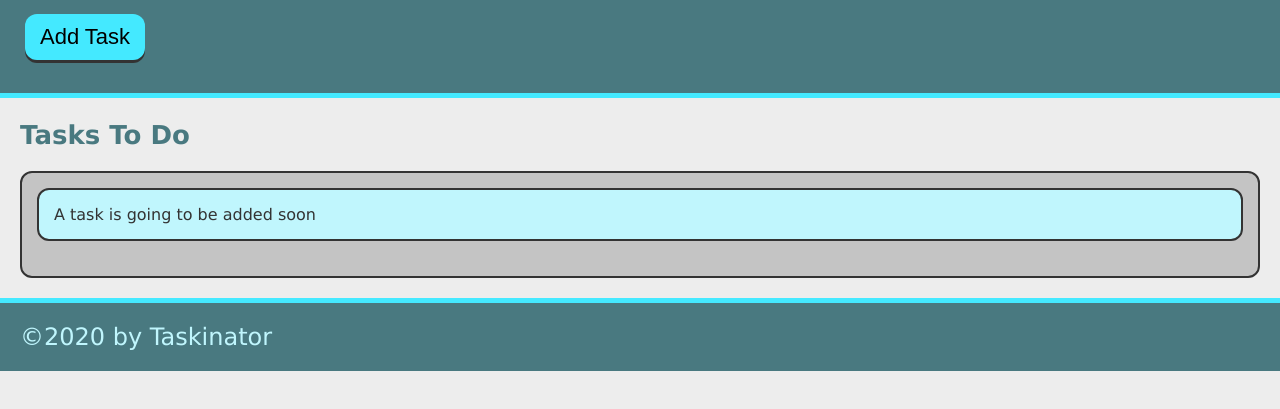
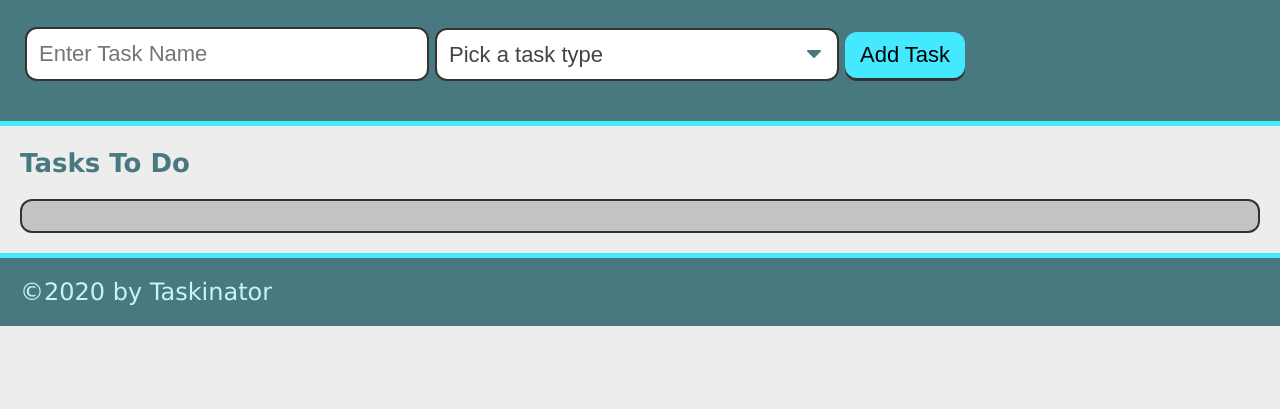
Before and after one commit to Infinitelooping/taskinator, a plain HTML site: page index.html in a window 1280 px wide. Shown: the part 115-524 px from the top of the page. Drawn offline with Linux system fonts and the light colour scheme.

Commit message:
added func to use form and to submit with enter

```diff
--- a/assets/js/script.js
+++ b/assets/js/script.js
@@ -1,12 +1,15 @@
 
-var buttonEl = document.querySelector("#save-task");
+var formEl = document.querySelector("#task-form");
 var tasksToDoEl = document.querySelector("#tasks-to-do");
 
-var createTaskHandler = function() {
+var createTaskHandler = function(event) {
+
+    event.preventDefault();
+
     var listItemEl = document.createElement("li");
     listItemEl.className = "task-item";
     listItemEl.textContent = "This is a new task.";
     tasksToDoEl.appendChild(listItemEl);
-  }
+}
 
-buttonEl.addEventListener("click", createTaskHandler);
+formEl.addEventListener("submit", createTaskHandler);
--- a/index.html
+++ b/index.html
@@ -14,7 +14,23 @@
         <p>
             Click the button below to add a new task!
         </p>
-        <button class="btn" id="save-task">Add Task</button>
+
+        <form id="task-form">
+            <div class="form-group">
+                <input type="text" name="task-name" placeholder="Enter Task Name" />
+            </div>
+            <div class="form-group">
+                <select name="task-type" class="select-dropdown">
+                  <option value="" disabled selected>Pick a task type</option>
+                  <option value="Print">Print</option>
+                  <option value="Web">Web</option>
+                  <option value="Mobile">Mobile</option>
+                </select>
+              </div>
+            <div class="form-group">
+                <button class="btn" id="save-task" type="submit">Add Task</button>
+            </div>
+        </form>
     </header>
 
     <!-- main section -->
@@ -22,8 +38,6 @@
         <section class="task-list-wrapper">
             <h2 class="list-title">Tasks To Do</h2>
             <ul class="task-list" id ="tasks-to-do">
-                <li class="task-item">A task is going to be added soon</li>
-
             </ul>
         </section>
 
```
